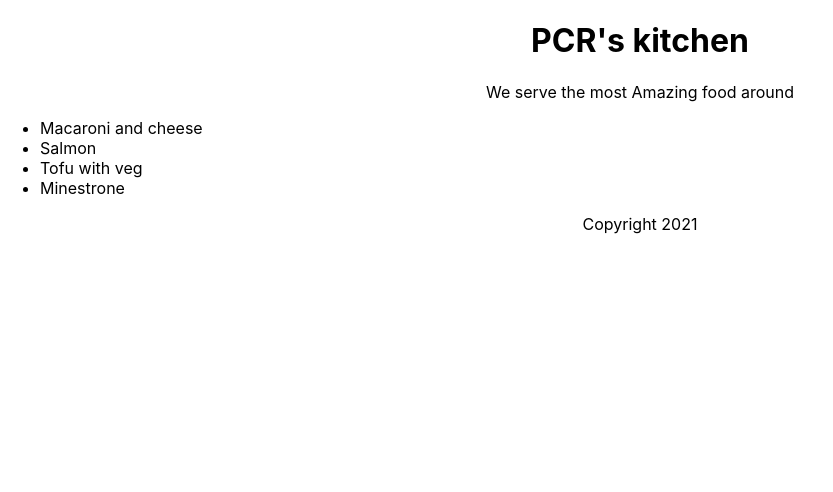
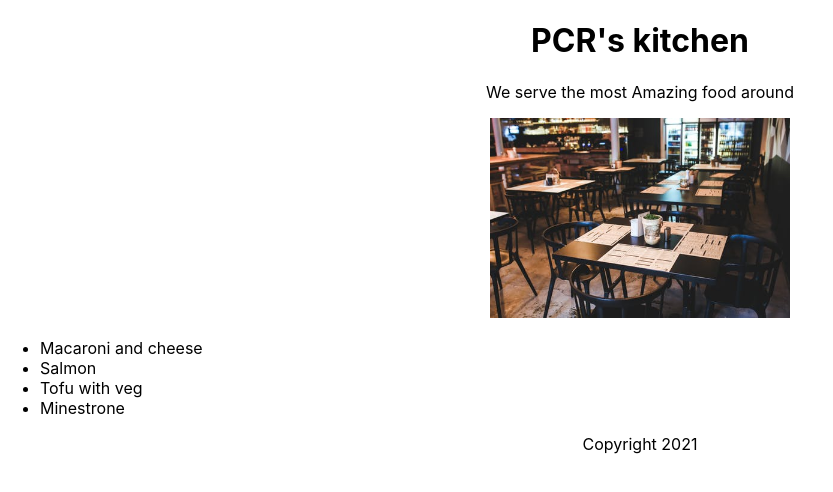
Before and after one commit to poorna99122/LinkedInLearnings_ReactEssentials, a React (Create React App) app: page / in a window 1280 px wide. Shown: the top 492 px of the page, without its empty margins (0-833 px from the left). Built offline with nearby package versions, Linux system fonts and the light colour scheme.

Commit message:
Displaying images with React

```diff
--- a/src/App.js
+++ b/src/App.js
@@ -1,5 +1,6 @@
 import logo from "./logo.svg";
 import "./App.css";
+import Restaurant from "./Restaurant.jpg"
 
 function Header(props) {
   console.log(props);
@@ -14,6 +15,8 @@ function Main(props) {
   return (
     <section>
       <p>We serve the most {props.adjective} food around</p>
+      <img src={Restaurant} alt="Restaurant" height={200} />
+      {/* <img src="https://github.com/poorna99122.png" alt="Restaurant" height={200} /> */}
       <ul style={{ textAlign: "left" }}>
         {props.dishes.map((dish) => (
           <li key={dish.id}>{dish.title}</li>
```
Also changed, not shown: src/Restaurant.jpg (added).
